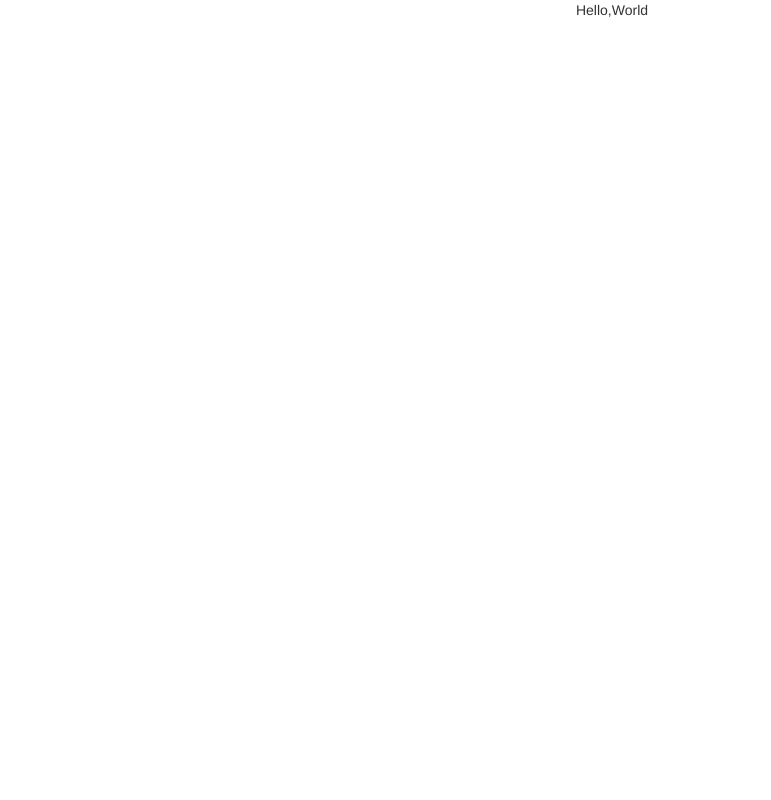
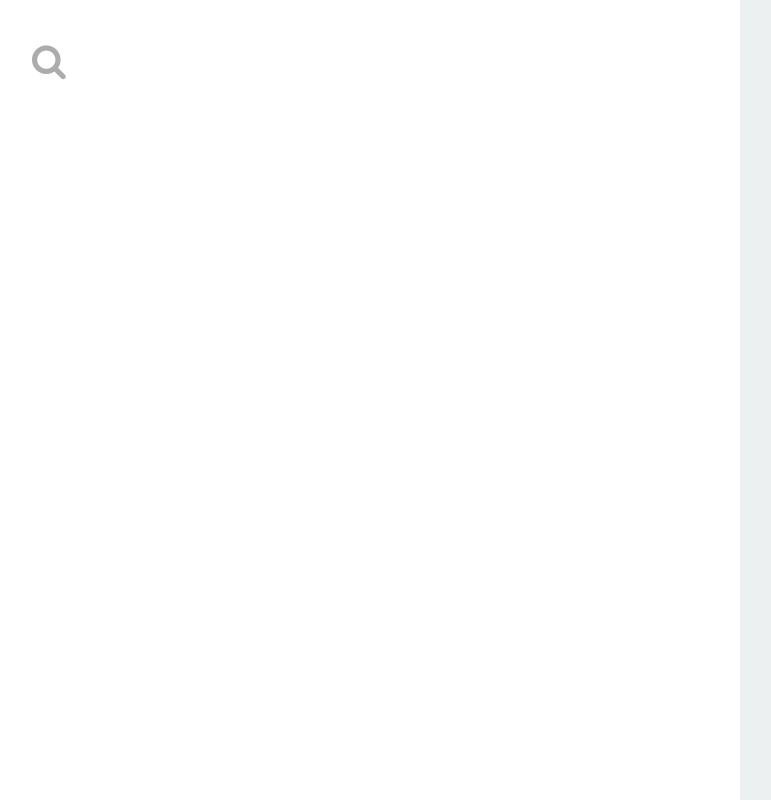
Before and after one commit to RobOwenKing/react-gifs, a React app: page / in a window 1280 px wide. Shown: the whole page, without its empty margins (28-799 px from the left). Built offline with nearby package versions, Linux system fonts and the light colour scheme.

Commit message:
Started: App, SearchBar and Gif components

```diff
--- a/assets/stylesheets/application.scss
+++ b/assets/stylesheets/application.scss
@@ -1,12 +1,5 @@
 body {
   font-family: Helvetica;
-}
-
-#root {
-  height: 100vh;
-  display: flex;
-  align-items: center;
-  justify-content: center;
 }
 
 #root > div {
--- /dev/null
+++ b/src/components/app.jsx
@@ -0,0 +1,18 @@
+import React, { Component } from 'react';
+
+import SearchBar from './search_bar';
+
+class App extends Component {
+  render() {
+    return (
+      <div>
+        <div className="left-scene">
+          <SearchBar />
+        </div>
+        <div className="right-scene"></div>
+      </div>
+    );
+  }
+};
+
+export default App;
--- /dev/null
+++ b/src/components/search_bar.jsx
@@ -0,0 +1,17 @@
+import React, { Component } from 'react';
+
+/*class SearchBar extends Component {
+  render() {
+    return (
+      <input type="text" className="form-control form-search" />
+    );
+  }
+};*/
+
+const SearchBar = () => {
+  return (
+    <input type="text" className="form-control form-search" />
+  );
+};
+
+export default SearchBar;
--- a/src/index.jsx
+++ b/src/index.jsx
@@ -3,16 +3,9 @@ import ReactDOM from 'react-dom';
 
 import '../assets/stylesheets/application.scss';
 
-const Hello = ({ name }) => {
-  return (
-    <div>
-      Hello,
-      {name}
-    </div>
-  );
-};
+import App from './components/app.jsx';
 
 const root = document.getElementById('root');
 if (root) {
-  ReactDOM.render(<Hello name="World" />, root);
+  ReactDOM.render(<App />, root);
 }
```
Also changed, not shown: src/components/gif.jsx (added, +11 -0 lines).
